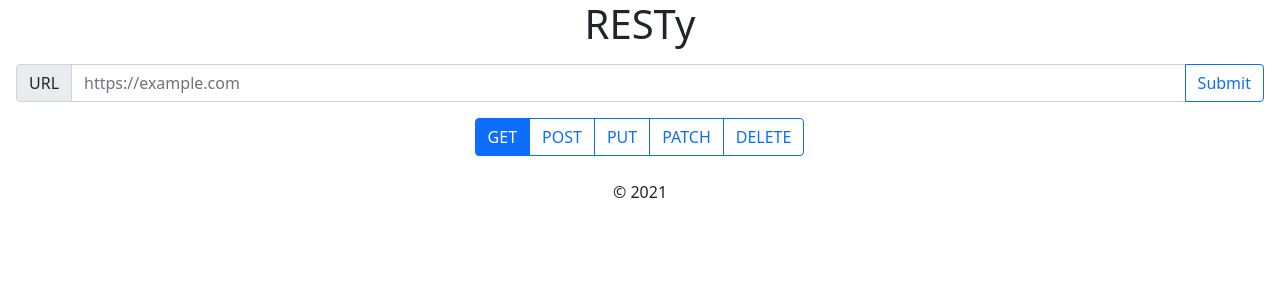
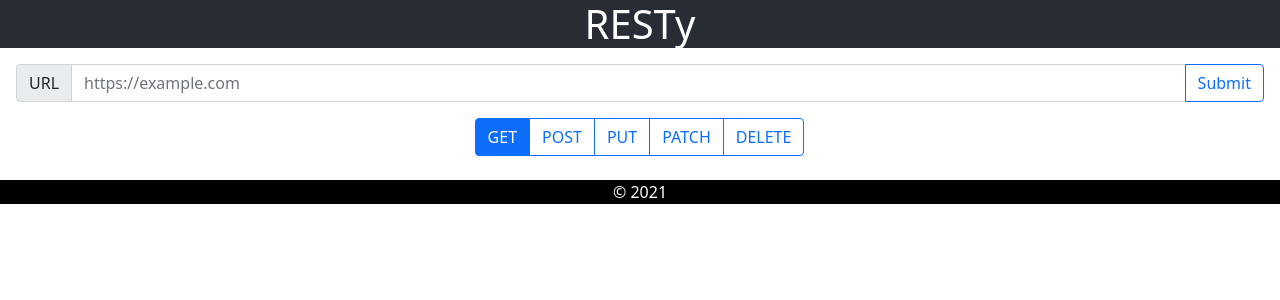
Before and after one commit to MuckT/resty, a React (Create React App) app: page / in a window 1280 px wide. Shown: the top 300 px of the page. Built offline with nearby package versions, Linux system fonts and the light colour scheme.

Commit message:
feat: use scss

```diff
--- a/package.json
+++ b/package.json
@@ -5,6 +5,7 @@
   "dependencies": {
     "axios": "^0.24.0",
     "bootstrap": "^5.1.3",
+    "node-scss": "^7.0.3",
     "react": "^17.0.2",
     "react-bootstrap": "^2.0.3",
     "react-dom": "^17.0.2",
--- a/src/Components/Footer/Footer.js
+++ b/src/Components/Footer/Footer.js
@@ -1,4 +1,5 @@
 import React from "react";
+import './Footer.scss';
 
 export default function Footer() {
   return (
--- /dev/null
+++ b/src/Components/Footer/Footer.scss
@@ -0,0 +1,4 @@
+footer {
+  background-color: black;
+  color: white;
+}
--- a/src/Components/Header/Header.js
+++ b/src/Components/Header/Header.js
@@ -1,4 +1,5 @@
 import React from "react";
+import './Header.scss';
 
 export default function Header() {
   return (
--- /dev/null
+++ b/src/Components/Header/Header.scss
@@ -0,0 +1,4 @@
+header {
+  background-color: #282c34;
+  color: white;
+}
```
Also changed, not shown: 1 other file (tests, documents, lock files or other folders).
